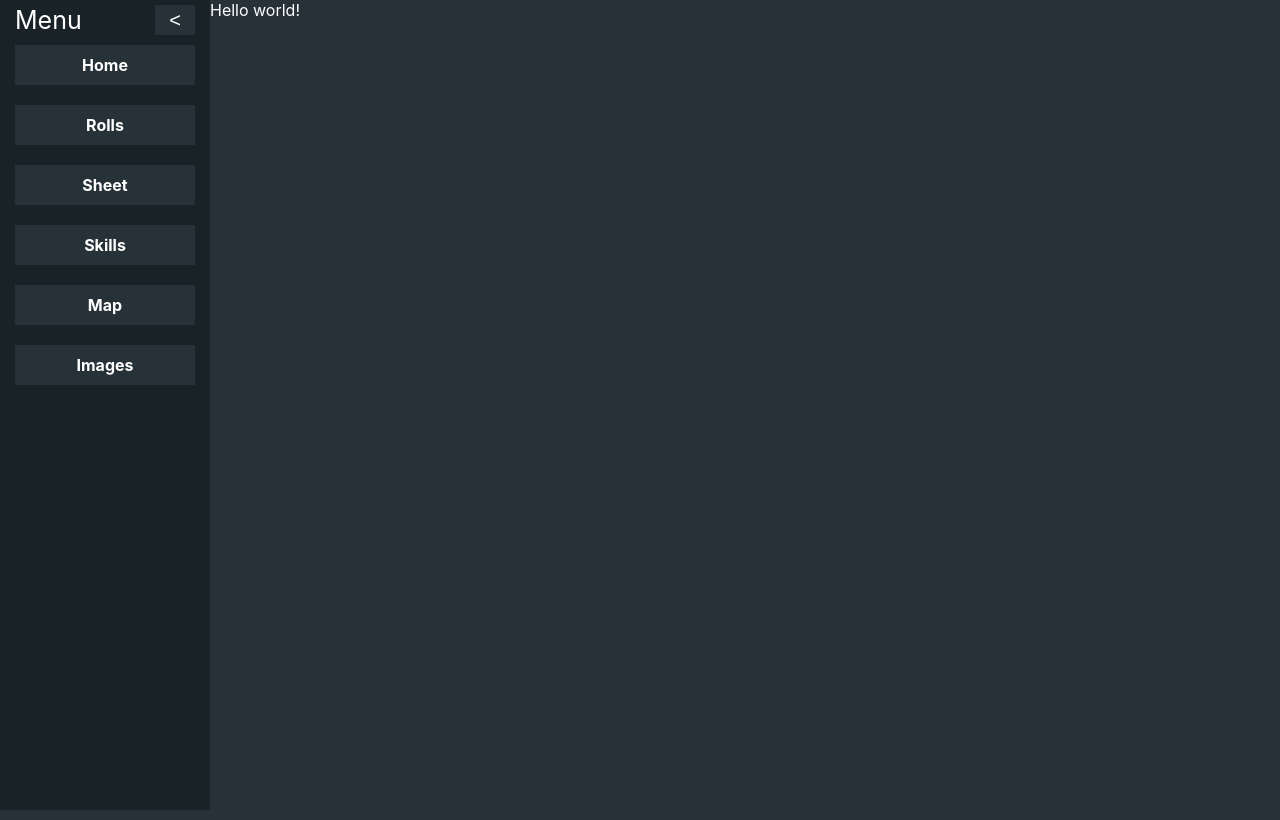
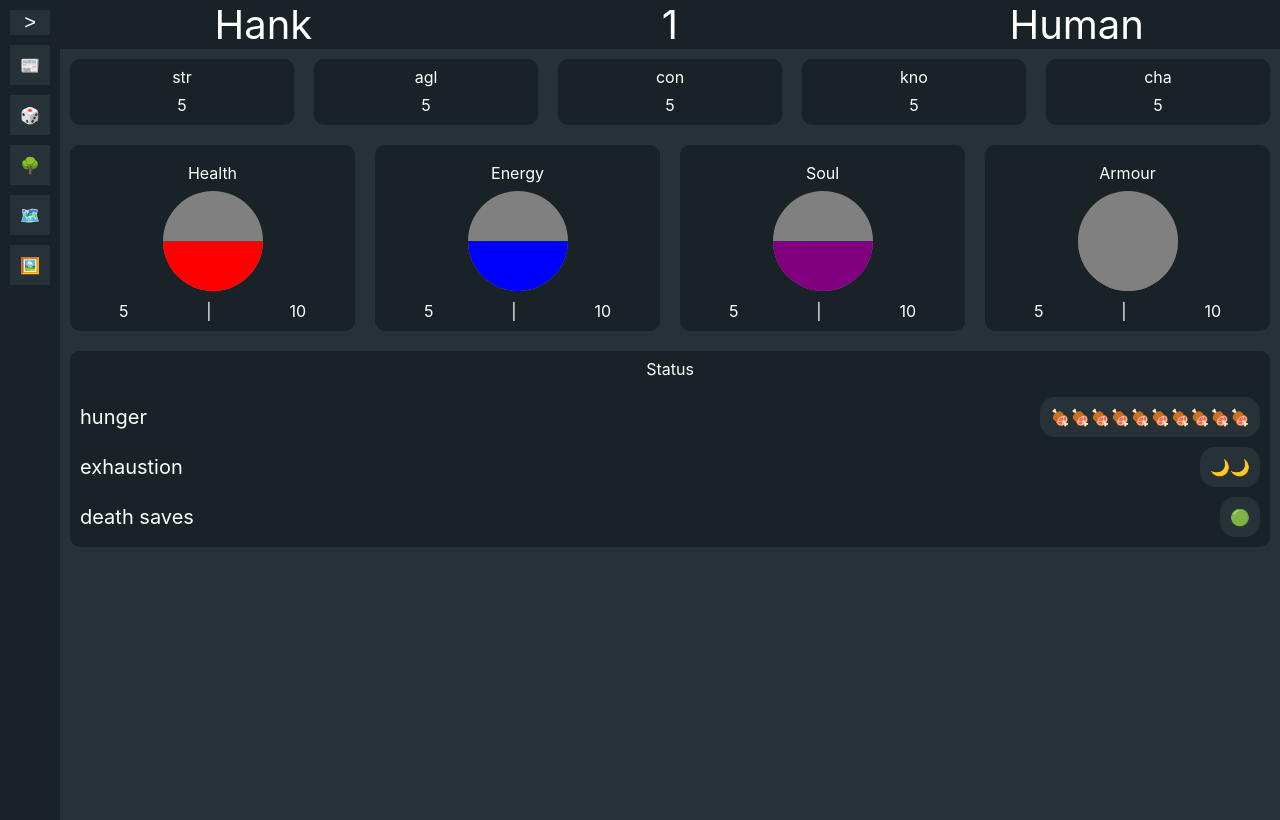
Before and after one commit to flashgnash/ordis-webui, a React (Create React App) app in the folder ordis-webui/: page / in a window 1280 px wide. Built offline with nearby package versions, Linux system fonts and the light colour scheme.

Commit message:
Sidebar more functional

```diff
--- a/ordis-webui/src/App.css
+++ b/ordis-webui/src/App.css
@@ -9,6 +9,8 @@
 
   --accent: #9dff00;
   --accent-dark: #8acc00;
+  --accent-text: #000000;
+
   --text-colour: #ffffff;
 
   --button-color: #27383b;
@@ -35,10 +37,29 @@
 
   display: flex;
   flex-direction: column;
-  padding: 5px;
+
+  padding: 10px;
 }
+
+.active {
+  background: var(--accent-dark) !important;
+  color: var(--accent-text) !important;
+
+}
+
+.sidebar-hidden {
+  max-width: unset;
+  min-width: unset;
+}
+.sidebar-hidden .sidebar-title,
+.sidebar-hidden .nav-label {
+    display: none;
+}
+
 .sidebar a {
-  margin: 10px;
+  /* margin: 10px; */
+  margin-top: 10px;
+
   /* width: 100%; */
   color: white;
   text-size: 30px;
@@ -54,10 +75,10 @@
   margin-bottom: auto;
   font-size: 25px;
 }
-.sidebar .sidebar-close {
+.sidebar .sidebar-toggle {
   width: 40px;
   /* margin-top: 10px; */
-  margin-right: 10px;
+  /* margin-right: 10px; */
   font-size: 20px;
   margin-left: auto;
 }
--- a/ordis-webui/src/components/sidenav.tsx
+++ b/ordis-webui/src/components/sidenav.tsx
@@ -1,20 +1,45 @@
 
 import React from "react";
-import { Link } from 'react-router-dom';
-import {FlexRow} from '../components/common.tsx'
+import { Link, useLocation } from 'react-router-dom';
+import { FlexRow } from '../components/common.tsx'
+
+
+function NavLink({to,icon,label}) {
+
+  const location = useLocation();
+
+
+  return (
+    <Link
+      to={to}
+      className={location.pathname === to ? "active" : ""}
+    >
+    {icon} <span className="nav-label">{label}</span>
+    </Link>)
+}
+
 function Sidenav() {
+
+  function ToggleVisibility() {
+    const sidebar = document.querySelector(".sidebar");
+    const button = document.querySelector(".sidebar-toggle");
+
+    const hidden = sidebar.classList.toggle("sidebar-hidden");
+    button.textContent = hidden ? ">" : "<";
+  }
+
   return (
-    <div className="sidebar">
-        <FlexRow>
-          <span className="sidebar-title"> Menu </span>
-          <button className="sidebar-close">{"<"}</button>
-        </FlexRow>
-        <Link to="/"> Home</Link>
-        <Link to="/rolls"> Rolls</Link>
-        <Link to="/character_sheet">Sheet</Link>
-        <Link to="/skill_tree">Skills</Link>
-        <Link to="/map">Map</Link>
-        <Link to="/images">Images</Link>
+    <div className="sidebar sidebar-hidden">
+      <FlexRow>
+        <span className="sidebar-title"> Menu </span>
+        <button className="sidebar-toggle" onClick={ToggleVisibility}>{">"}</button>
+      </FlexRow>
+
+      <NavLink to="/character_sheet" icon="📰" label="Sheet"/>
+      <NavLink to="/rolls" icon="🎲" label="Rolls"/>
+      <NavLink to="/skill_tree" icon="🌳" label="Skills"/>
+      <NavLink to="/map" icon="🗺️" label="Map"/>
+      <NavLink to="/images" icon="🖼️" label="Images"/>
     </div>
   );
 }
--- a/ordis-webui/src/index.tsx
+++ b/ordis-webui/src/index.tsx
@@ -27,7 +27,7 @@ root.render(
       <div className="App">
 
         <Routes>
-          <Route path="/" element={<App />} />
+          <Route path="/" element={<CharacterSheet />} />
           <Route path="/character_sheet" element={<CharacterSheet />} />
           <Route path="/rolls" element={<RollPanel />} />
           <Route path="/skill_tree" element={<SkillTreePage />} />
--- a/ordis-webui/src/pages/skill_tree.tsx
+++ b/ordis-webui/src/pages/skill_tree.tsx
@@ -1767,28 +1767,28 @@ const data: SkillType[] = [
 
 function SkillTreePage() {
   return (
+<div></div>
+    // <SkillProvider>
+    //   <SkillTreeGroup
+    //     theme={{
+    //       headingFont: 'Comic Mono',
+    //       nodeAlternativeActiveBackgroundColor: 'blue',
+    //       nodeAlternativeFontColor: '#F7B538',
+    //       nodeAltenativeActiveFontColor: 'white',
+    //     }}
+    //   >
+    //     {({ skillCount }: SkillGroupDataType) => (
+    //       <SkillTree
 
-    <SkillProvider>
-      <SkillTreeGroup
-        theme={{
-          headingFont: 'Comic Mono',
-          nodeAlternativeActiveBackgroundColor: 'blue',
-          nodeAlternativeFontColor: '#F7B538',
-          nodeAltenativeActiveFontColor: 'white',
-        }}
-      >
-        {({ skillCount }: SkillGroupDataType) => (
-          <SkillTree
-
-            treeId="first-tree"
-            title="Skill Tree"
-            data={data}
-            collapsible
-            description="My first skill tree"
-          />
-        )}
-      </SkillTreeGroup>
-    </SkillProvider>
+    //         treeId="first-tree"
+    //         title="Skill Tree"
+    //         data={data}
+    //         collapsible
+    //         description="My first skill tree"
+    //       />
+    //     )}
+    //   </SkillTreeGroup>
+    // </SkillProvider>
   )
 }
 export default SkillTreePage;
```
